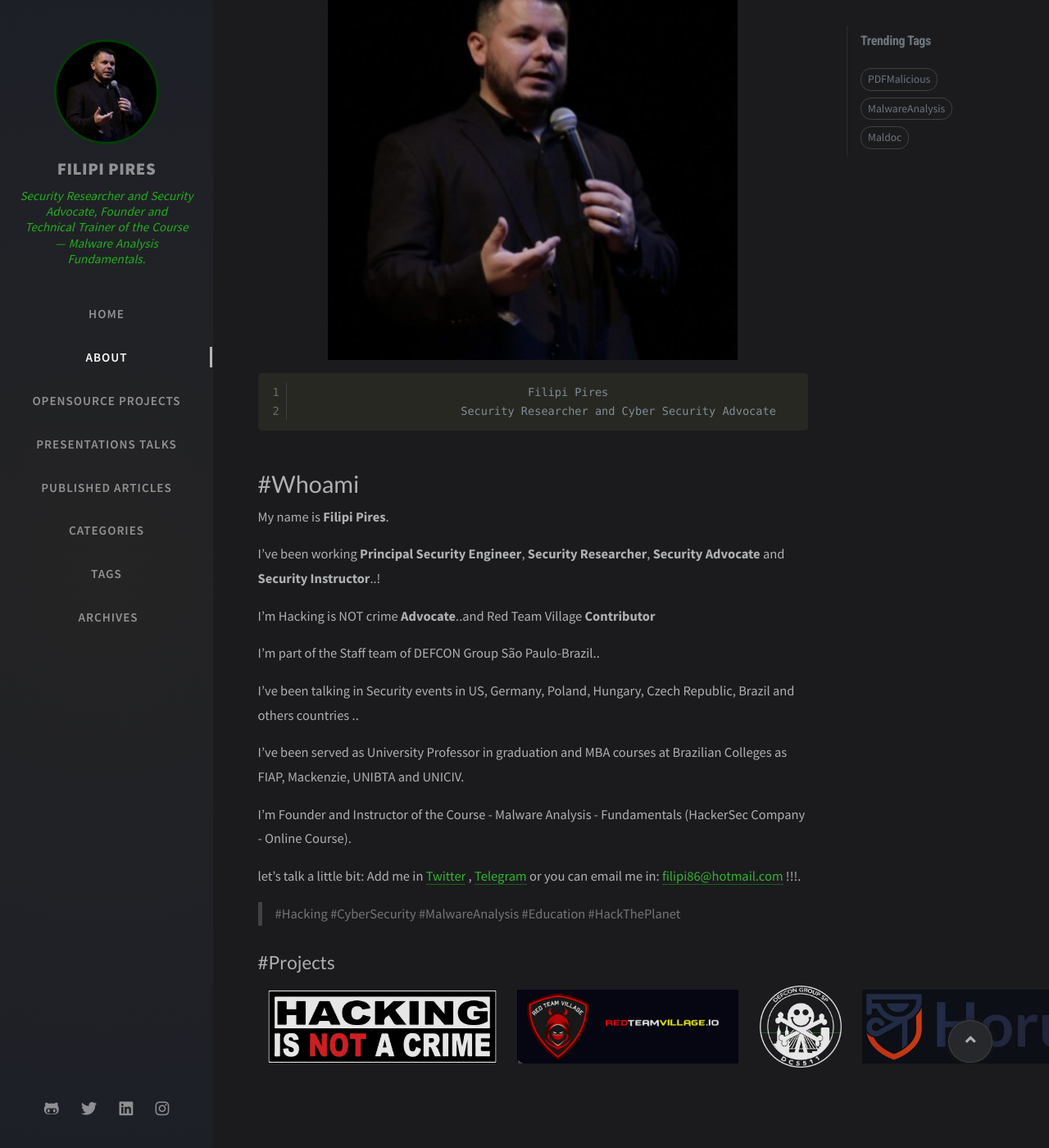
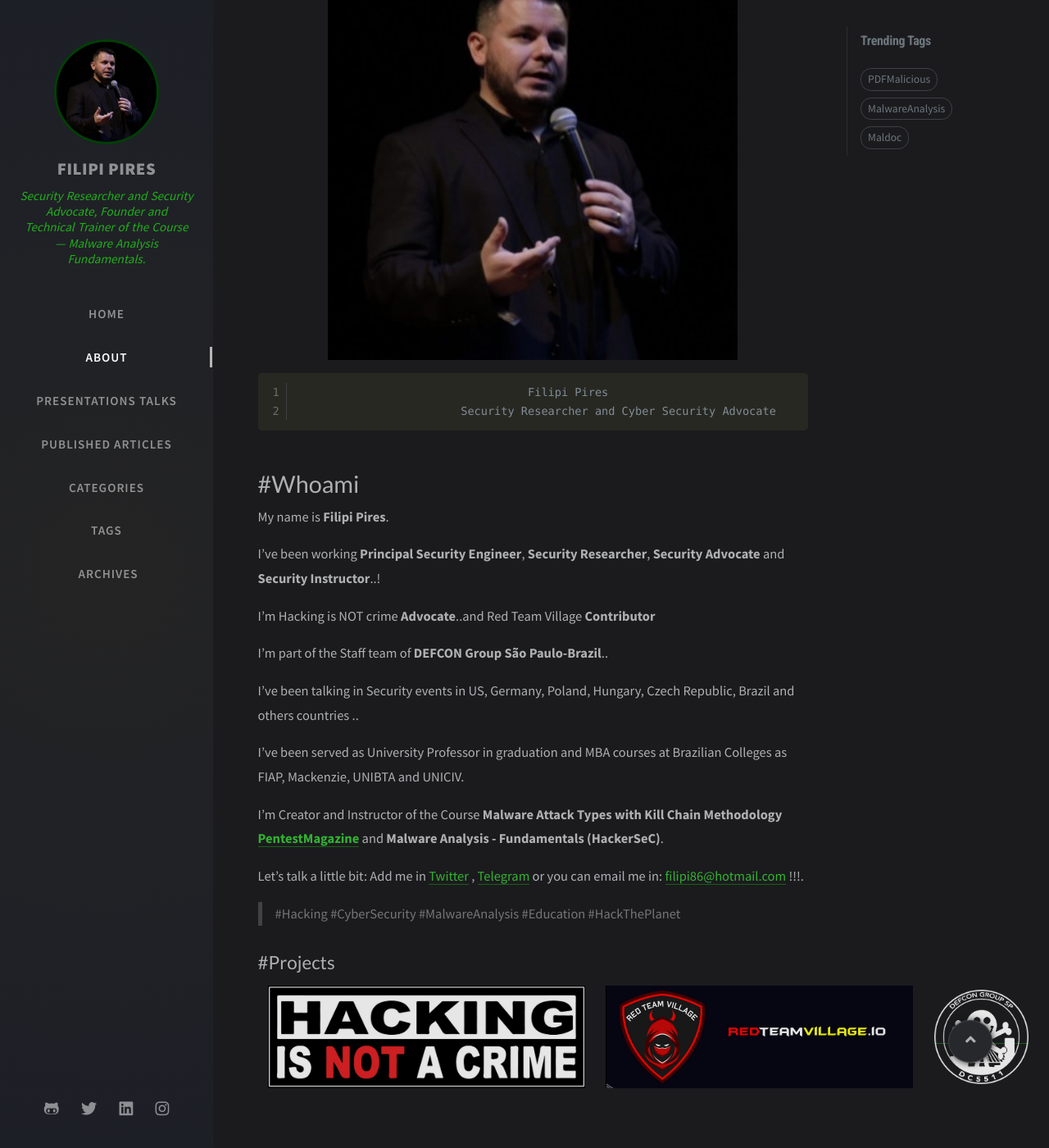
Before and after one commit to filipi86/filipi86.github.io, a Jekyll site: the page built from tabs/about.md, in a window 1280 px wide and 1400 px high, scrolled down 224 px. Shown: the whole window at 82% size. Built offline with Jekyll 4.4.1, drawn with Linux system fonts in a browser that asks for light colours; nearby versions of some CDN libraries; comment, search, counter and statistics services are not loaded.

Commit message:
WebPage Update

```diff
--- a/_data/tabs.yml
+++ b/_data/tabs.yml
@@ -12,11 +12,6 @@
   icon: "fas fa-info"
   path: tabs
   url: about
--
-  name: "OpenSource Projects"
-  icon: "fas fa-folder-open"
-  path: tabs
-  url: opensource
 -
   name: "Presentations Talks"
   icon: "fas fa-tv"
--- a/tabs/about.md
+++ b/tabs/about.md
@@ -17,19 +17,19 @@ I've been working **Principal Security Engineer**, **Security Researcher**, **Se
 
 I'm Hacking is NOT crime **Advocate**..and Red Team Village **Contributor**
 
-I'm part of the Staff team of DEFCON Group São Paulo-Brazil..
+I'm part of the Staff team of **DEFCON Group São Paulo-Brazil**..
 
 I've been talking in Security events in US, Germany, Poland, Hungary, Czech Republic, Brazil and others countries ..
 
 I've been served as University Professor in graduation and MBA courses at Brazilian Colleges as FIAP, Mackenzie, UNIBTA and UNICIV.
 
-I'm Founder and Instructor of the Course - Malware Analysis - Fundamentals (HackerSec Company - Online Course).
+I'm Creator and Instructor of the Course **Malware Attack Types with Kill Chain Methodology <a href="https://pentestmag.com/course/malware-attack-types-with-kill-chain-methodology-w44/" target=_blank_>PentestMagazine</a>** and **Malware Analysis - Fundamentals (HackerSeC)**.
 
-let's talk a little bit: Add me in <a href="https://twitter.com/FilipiPires" target=_blank_>Twitter</a> , <a href="https://t.me/filipi86" target=_blank_>Telegram</a> or you can email me in:  <filipi86@hotmail.com> !!!.
+Let's talk a little bit: Add me in <a href="https://twitter.com/FilipiPires" target=_blank_>Twitter</a> , <a href="https://t.me/filipi86" target=_blank_>Telegram</a> or you can email me in:  <filipi86@hotmail.com> !!!.
 
 > #Hacking #CyberSecurity #MalwareAnalysis #Education #HackThePlanet
 
 ## #Projects
 
 
-[<img src="/assets/img/sample/HINAC.png" height="90">](https://www.hackingisnotacrime.org/){:target="_blank"} | [<img src="/assets/img/sample/RTV.png" height="90">](https://redteamvillage.io){:target="_blank"} | [<img src="/assets/img/sample/DCG5511.jpg" height="100">](https://linktr.ee/dcg5511){:target="_blank"} | [<img src="/assets/img/sample/horusec_logo.png" height="90">](https://horusec.io/site/){:target="_blank"}
+[<img src="/assets/img/sample/HINAC.png" height="125">](https://www.hackingisnotacrime.org/){:target="_blank"} | [<img src="/assets/img/sample/RTV.png" height="125">](https://redteamvillage.io){:target="_blank"} | [<img src="/assets/img/sample/DCG5511.jpg" height="115">](https://linktr.ee/dcg5511){:target="_blank"}
```
Also changed, not shown: tabs/opensource.md (deleted, +0 -26 lines), README.md, _data/updates_backup.yml (deleted).
